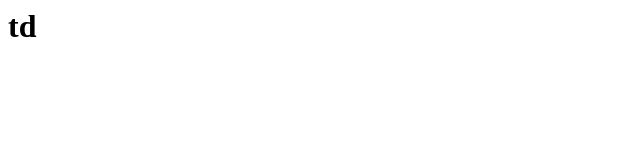
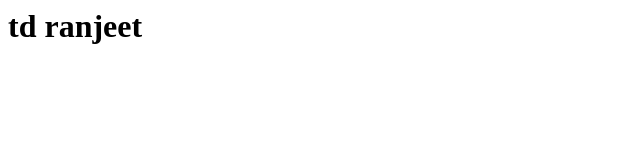
Before and after one commit to ranjeet3102c/ranjeet, a plain HTML site: page index.html in a window 1280 px wide. Shown: the whole page, without its empty margins (0-640 px from the left). Drawn offline with Linux system fonts and the light colour scheme.

Commit message:
Update index.html

```diff
--- a/index.html
+++ b/index.html
@@ -1,5 +1,5 @@
 <html>
 <head>
 </head>
-<body><h1>td</h1></body>
+<body><h1>td ranjeet </h1></body>
 </html>
```
